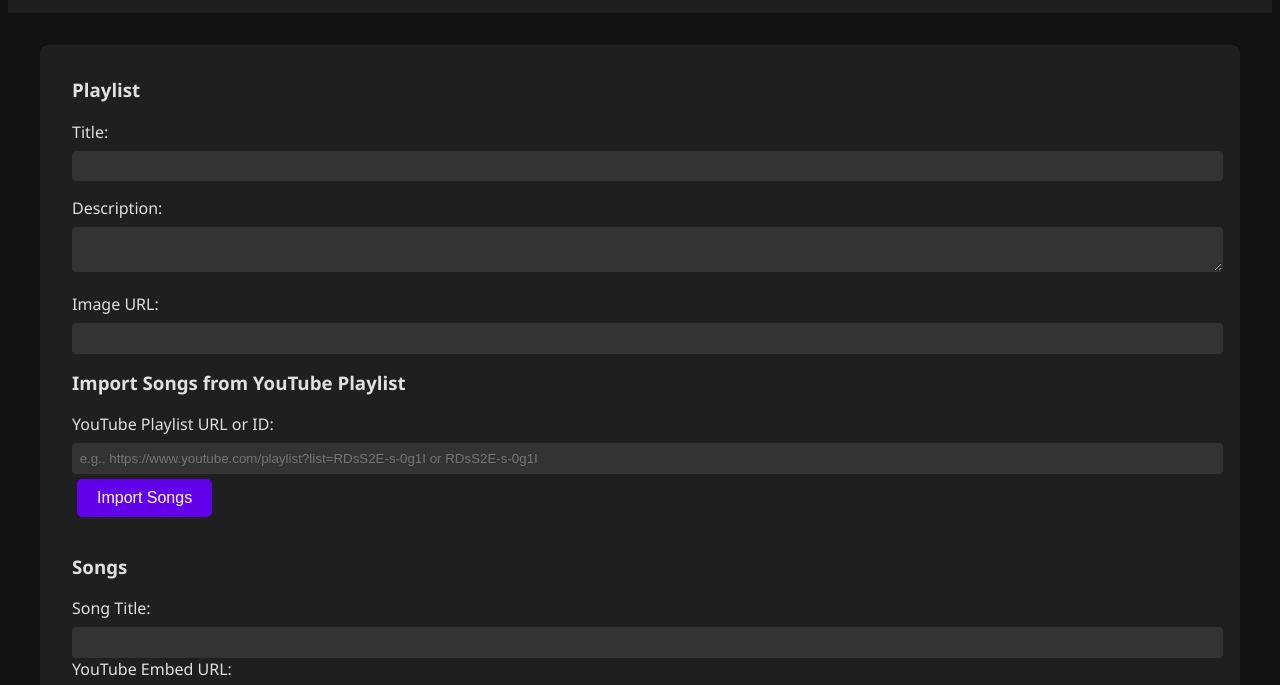
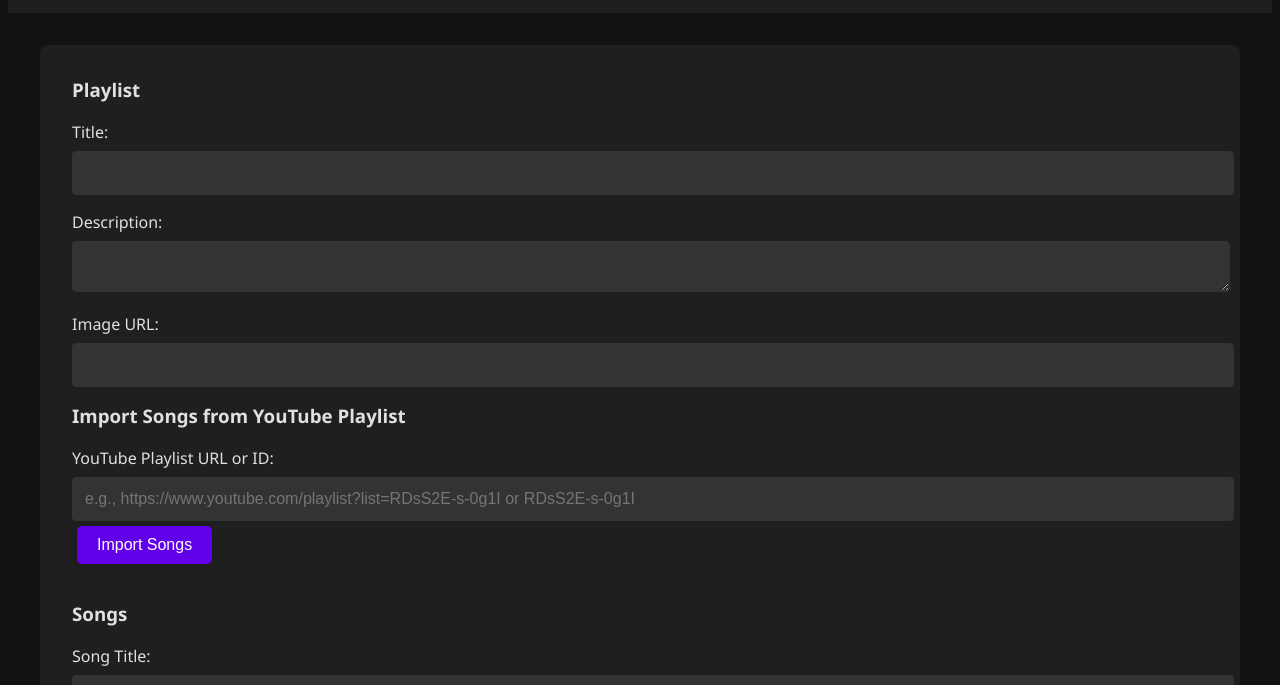
Before and after one commit to chipsplease/chipsplease.github.io, a website: page create_playlist.html in a window 1280 px wide. Shown: the part 75-760 px from the top of the page. Drawn offline with Linux system fonts and the light colour scheme.

Commit message:
Update main.css

```diff
--- a/main.css
+++ b/main.css
@@ -42,11 +42,12 @@ label {
 
 input[type="text"], input[type="url"], textarea {
     width: 100%;
-    padding: 0.5em;
+    padding: 0.75em;
     border: 1px solid #333;
     border-radius: 4px;
     background-color: #333;
     color: #e0e0e0;
+    font-size: 1em;
 }
 
 button {
@@ -57,15 +58,20 @@ button {
     font-size: 16px;
     border-radius: 5px;
     cursor: pointer;
-    transition: background-color 0.3sease, transform 0.3sease;
+    transition: background-color 0.3s ease, transform 0.3s ease;
     margin: 5px;
+    box-shadow: 0 4px 6px rgba(0, 0, 0, 0.1);
 }
 
-button:hover {background-color: #3700b3;
-    transform: scale(1.05)
+button:hover {
+    background-color: #3700b3;
+    transform: scale(1.05);
 }
-button:active {background-color: #3700b3;
+
+button:active {
+    background-color: #3700b3;
     transform: scale(1);
+    box-shadow: 0 2px 4px rgba(0, 0, 0, 0.2);
 }
 
 h3 {
```
